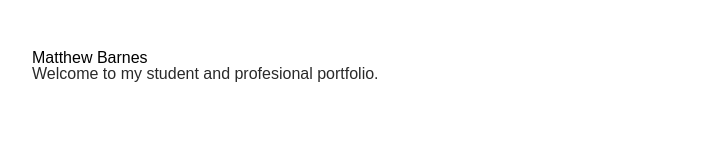
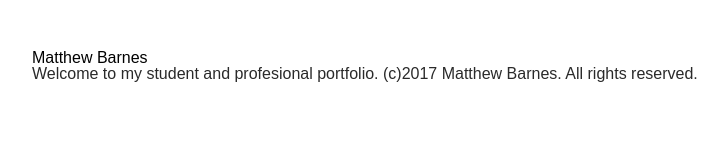
Before and after one commit to Mattbar/Mattbar.github.io, a plain HTML site: page index.html in a window 1280 px wide. Shown: the whole page, without its empty margins (18-746 px from the left). Drawn offline with Linux system fonts and the light colour scheme.

Commit message:
Add copy rights

```diff
--- a/index.html
+++ b/index.html
@@ -8,7 +8,8 @@
   <body class="index">
     <div id="main" role="main">
       <h1>Matthew Barnes</h1>
-      <p>Welcome to my student and profesional portfolio. </p>
+      <p>Welcome to my student and profesional portfolio.
+      (c)2017 Matthew Barnes. All rights reserved. </p>
     </div>
   </body>
 </html>
```
